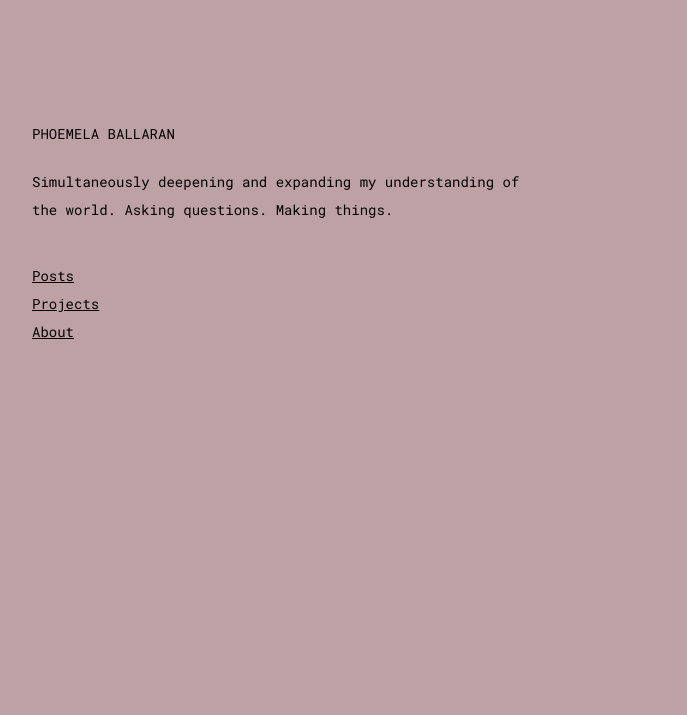
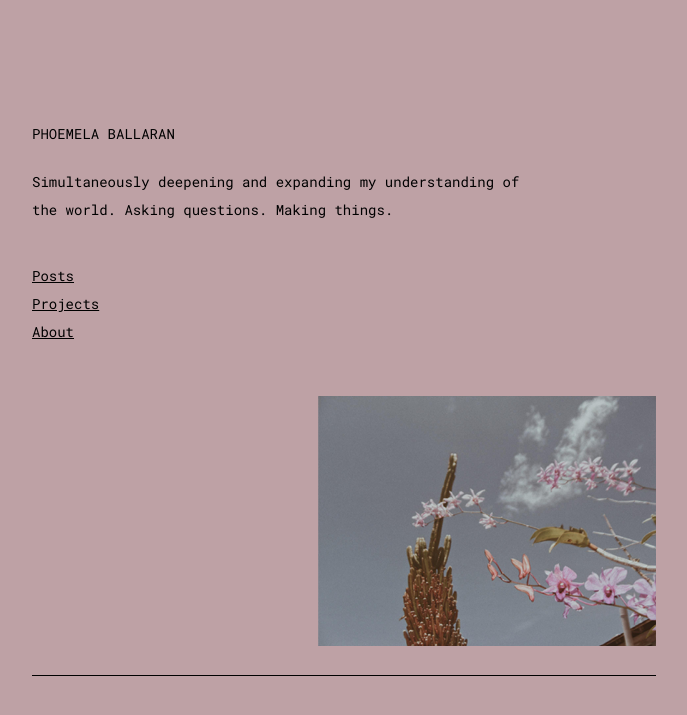
Before and after one commit to comoballar/phoemelaballaran.github.io, a Jekyll site: the page built from index.html, in a window 1280 px wide. Shown: the top 715 px of the page, without its empty margins (88-775 px from the left). Built offline with Jekyll 4.4.1, drawn with Linux system fonts in a browser that asks for light colours.

Commit message:
Update index.html

```diff
--- a/index.html
+++ b/index.html
@@ -1,3 +1,10 @@
 ---
 layout: default
 ---
+<body>
+  <div class="post">
+    <div class="post__body">
+      <img src="https://phoemelaballaran.github.io/assets/sample/home.png"/>
+    </div>
+  </div>
+</body>
```
